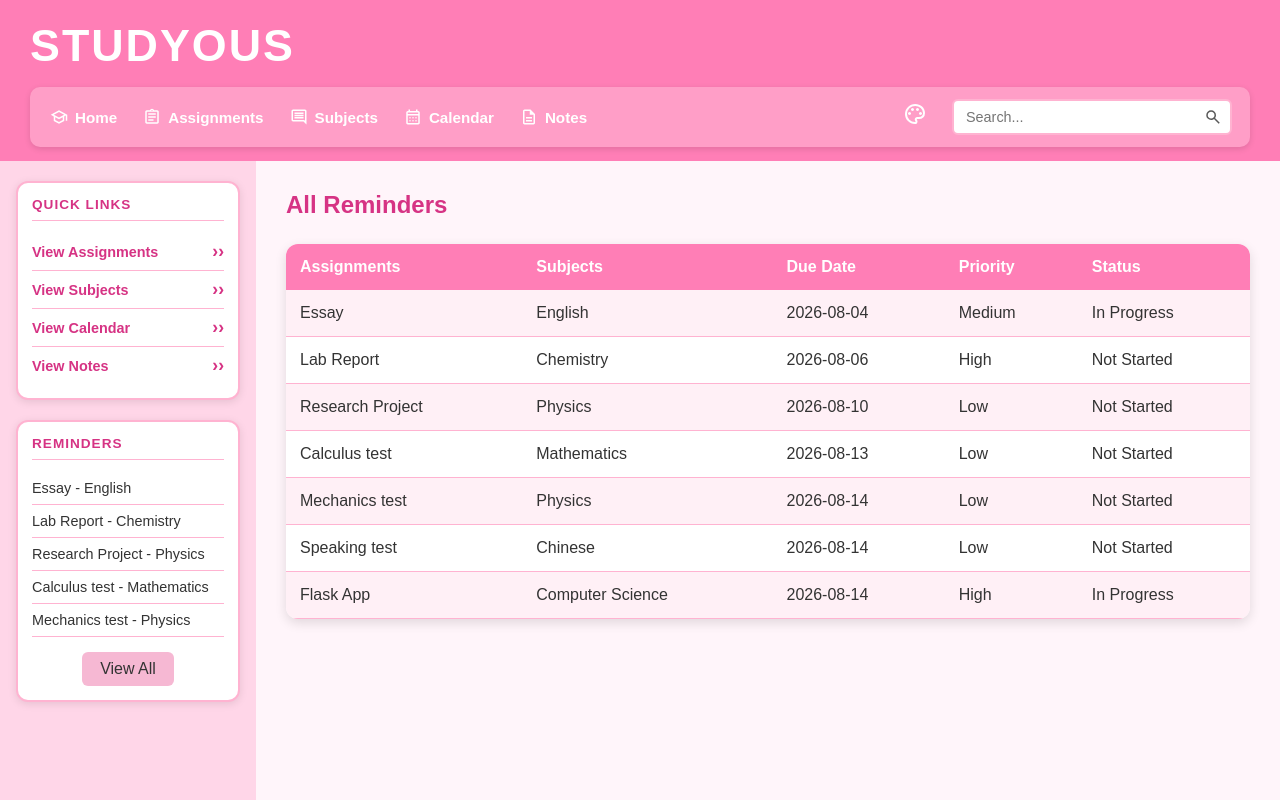
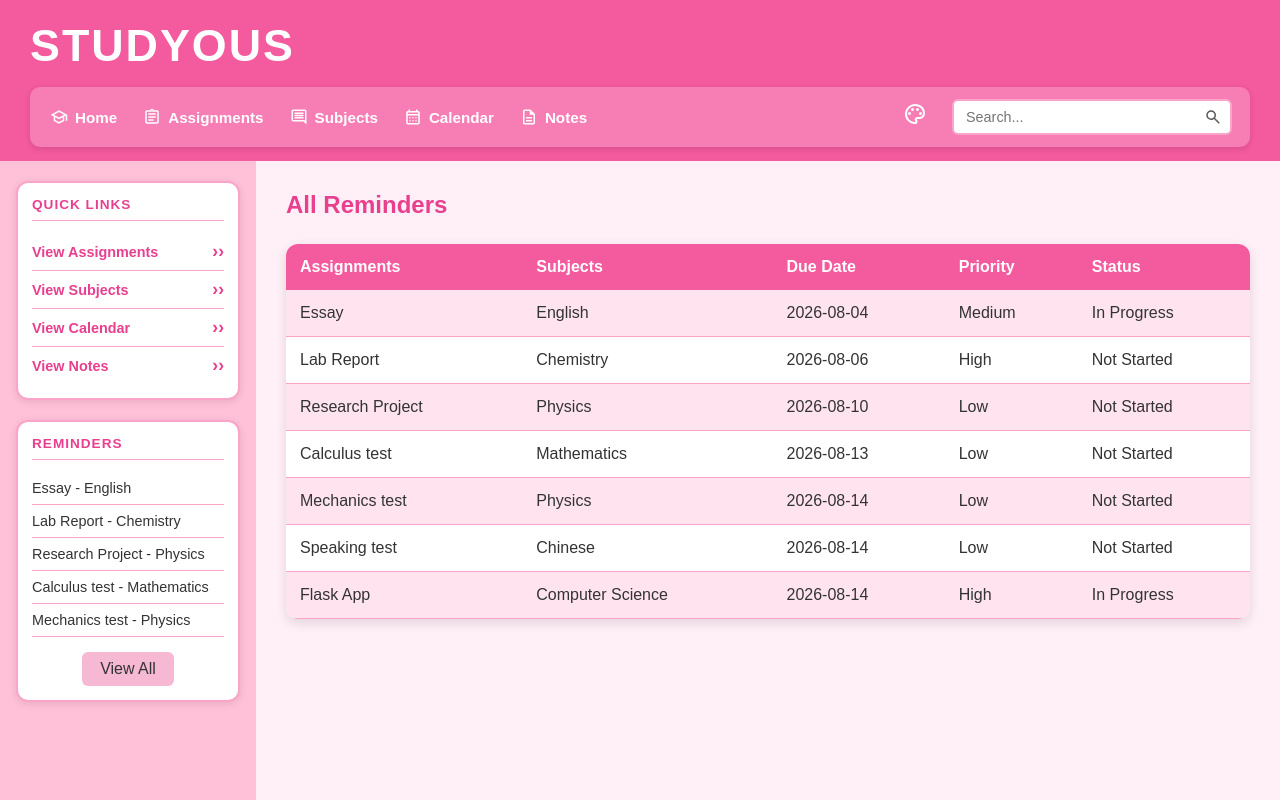
Before and after one commit to chrxssy2023/study_planner, a Flask app: page /reminders in a window 1280 px wide. Run offline with Flask 3, Linux system fonts and the light colour scheme; data comes from the database, SQL or seed files in the repository; both versions use the stored data as it was after the commit.

Commit message:
Changed pink theme colour and fixed reminders bug

```diff
--- a/static/css/style.css
+++ b/static/css/style.css
@@ -6,32 +6,32 @@
 
 
 :root {
-    --background: #fff5fa;
-    --header: #ff7eb6;
-    --nav: #ff9ec7;
-    --sidebar: #ffd6e8;
-    --primary: #d63384;
-    --border: #ffb3d1;
-    --light: #fff0f6;
-    --hover: #ffe4ef;
+    --background: #fff0f7;
+    --header: #f45a9e;
+    --nav: #f77db5;
+    --sidebar: #ffc1d8;
+    --primary: #e83f8f;
+    --border: #f9a4c8;
+    --light: #ffe4f0;
+    --hover: #fac4da;
     --white: #ffffff;
     --text: #333333;
-    --muted: #888888;
+    --muted: #777777;
 }
 
 
 .theme-pink {
-    --background: #fff5fa;
-    --header: #ff7eb6;
-    --nav: #ff9ec7;
-    --sidebar: #ffd6e8;
-    --primary: #d63384;
-    --border: #ffb3d1;
-    --light: #fff0f6;
-    --hover: #ffe4ef;
+    --background: #fff0f7;
+    --header: #f45a9e;
+    --nav: #f77db5;
+    --sidebar: #ffc1d8;
+    --primary: #e83f8f;
+    --border: #f9a4c8;
+    --light: #ffe4f0;
+    --hover: #fac4da;
     --white: #ffffff;
     --text: #333333;
-    --muted: #888888;
+    --muted: #777777;
 }
 
 
--- a/templates/reminders.html
+++ b/templates/reminders.html
@@ -2,41 +2,44 @@
 <!-- Title of page -->
 {% block main %}
 <h2 class="page-title">{{ page_title }}</h2>
+
+<!-- Store the selected reminder ID so sorting keeps the user on the same reminder -->
+{% set reminder_id = request.args.get('id') %}
 
 <!-- Reminders table -->
 <table>
     <tr>
         <!-- Sort by assignment -->
         <th>
-            <a href="/reminders?sort=assignment_name&order={{ order }}">
+            <a href="/reminders?id={{ reminder_id }}&sort=assignment_name&order={{ order }}">
                 Assignments
             </a>
         </th>
 
         <!-- Sort by subject -->
         <th>
-            <a href="/reminders?sort=subject_name&order={{ order }}">
+            <a href="/reminders?id={{ reminder_id }}&sort=subject_name&order={{ order }}">
                 Subjects
             </a>
         </th>
 
         <!-- Sort by due date -->
         <th>
-            <a href="/reminders?sort=due_date&order={{ order }}">
+            <a href="/reminders?id={{ reminder_id }}&sort=due_date&order={{ order }}">
                 Due Date
             </a>
         </th>
 
         <!-- Sort by priority -->
         <th>
-            <a href="/reminders?sort=priority&order={{ order }}">
+            <a href="/reminders?id={{ reminder_id }}&sort=priority&order={{ order }}">
                 Priority
             </a>
         </th>
 
         <!-- Sort by status -->
         <th>
-            <a href="/reminders?sort=status&order={{ order }}">
+            <a href="/reminders?id={{ reminder_id }}&sort=status&order={{ order }}">
                 Status
             </a>
         </th>
```
Also changed, not shown: study_planner.db.
